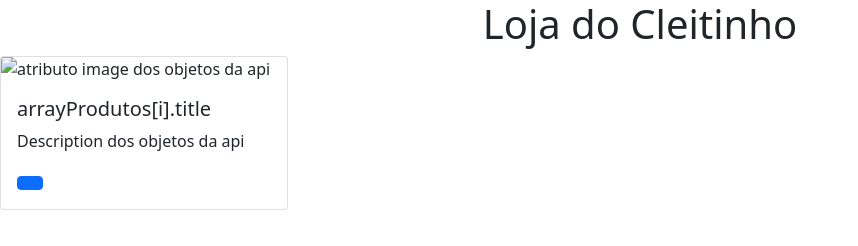
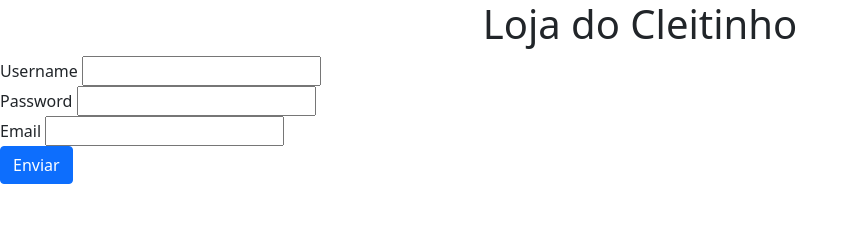
Before and after one commit to ruanccg/FullStack-DigitalCollege, a plain HTML site: page Js: aula 27/ex02/ex02.html in a window 1280 px wide. Shown: the whole page, without its empty margins (0-858 px from the left). Drawn offline with nearby package versions, Linux system fonts and the light colour scheme; no server answers.

Commit message:
Atualização

```diff
--- a/Js: aula 27/ex02/ex02.html
+++ b/Js: aula 27/ex02/ex02.html
@@ -11,17 +11,28 @@
     <h1 class="text-center">Loja do Cleitinho</h1>
 
     <div id="produtos">
-        <div class="card" style="width: 18rem;">
-            <img src="..." class="card-img-top" alt="atributo image dos objetos da api">
-            <div class="card-body">
-                <h5 class="card-title"> arrayProdutos[i].title</h5>
-                <p class="card-text"> Description dos objetos da api</p>
-                <a href="#" class="btn btn-primary"></a>
-            </div>
+
+
+
         </div>
+
     </div>
 
+    <form action="#">
 
-    <script src="./ex02.js"></script>
+        <label for="">Username</label>
+        <input type="text" id="username">
+        <br>
+        <label for="">Password</label>
+        <input type="password" id="password">
+        <br>
+        <label for="email">Email</label>
+        <input type="email" id="email"></label>
+        <br>
+        <button class="btn btn-primary" type="button" onclick="cadastrarUsuario()">Enviar</button>
+    </form>
+
+
+    <script src="./ex03.js"></script>
 </body>
 </html>
--- a/Js: aula 27/ex02/ex02.js
+++ b/Js: aula 27/ex02/ex02.js
@@ -1,28 +1,33 @@
 // Passo 1: Encontrar o elemento HTML onde os cards serão adicionados
-const prateleira = document.getElementById("produtos");
+let divProdutos = document.getElementById("produtos");
 
 // Passo 2: Fazer a requisição para a API
 fetch('https://fakestoreapi.com/products')
-  .then(response => response.json()) // Transforma a resposta da API em um objeto JavaScript
+  .then(respostadaAPI => respostadaAPI.json()) // Transforma a resposta da API em um objeto JavaScript
   .then(data => {
-    // Passo 3: Percorrer o array de produtos
-    data.forEach(produto => {
     // Passo 4: Criar um novo card (div) para cada produto
-      const novoCard = document.createElement('div');
+    for (let i = 0; i < data.length; i++) {
+   let produto = data[i]; // Pegue o produto na posição 'i'
+
+    let novoCard = document.createElement('div');
     novoCard.className = 'card';
     novoCard.style.width = '18rem';
 
-      // Passo 5: Preencher o conteúdo do card com as informações do produto
     novoCard.innerHTML = `
       <img src="${produto.image}" class="card-img-top" alt="${produto.title}">
+
       <div class="card-body">
+
         <h5 class="card-title">${produto.title}</h5>
+
         <p class="card-text">${produto.description}</p>
+
         <a href="#" class="btn btn-primary">Detalhes</a>
+
       </div>
     `;
 
-      // Passo 6: Adicionar o novo card à prateleira
-      prateleira.appendChild(novoCard);
+      // Passo 6: Adicionar o novo card à divProdutos
+      divProdutos.appendChild(novoCard);
+    }
   });
-  });
--- /dev/null
+++ b/Js: aula 27/ex02/ex03.js
@@ -0,0 +1,34 @@
+function cadastrarUsuario(){
+   const username = document.querySelector('#username').value
+
+   const password = document.querySelector('#password').value
+
+   const email = document.querySelector('#email').value
+
+   const objetoUsuario = {
+    username: username,
+    password: password,
+    email: email
+   }
+
+// Agora, a requisição POST para a API
+  fetch('https://fakestoreapi.com/users', {
+    method: 'POST', // Informa que o método da requisição é POST
+    headers: {
+      'Content-Type': 'application/json', // Informa à API que estamos enviando JSON
+    },
+    body: JSON.stringify(objetoUsuario), // Converte o objeto JavaScript para uma string JSON
+  })
+  .then(response => response.json())
+  .then(data => {
+    // A API vai retornar a resposta aqui.
+    // 'data' vai ser o objeto do novo usuário criado
+    console.log('Usuário cadastrado com sucesso!', data);
+    alert('Usuário cadastrado com sucesso!');
+  })
+  .catch(error => {
+    // Se algo der errado, a gente vai ver o erro aqui.
+    console.error('Erro ao cadastrar usuário:', error);
+    alert('Erro ao cadastrar usuário. Tente novamente.');
+  });
+}
```
Lines whose indentation alone changed are shown as unchanged.
